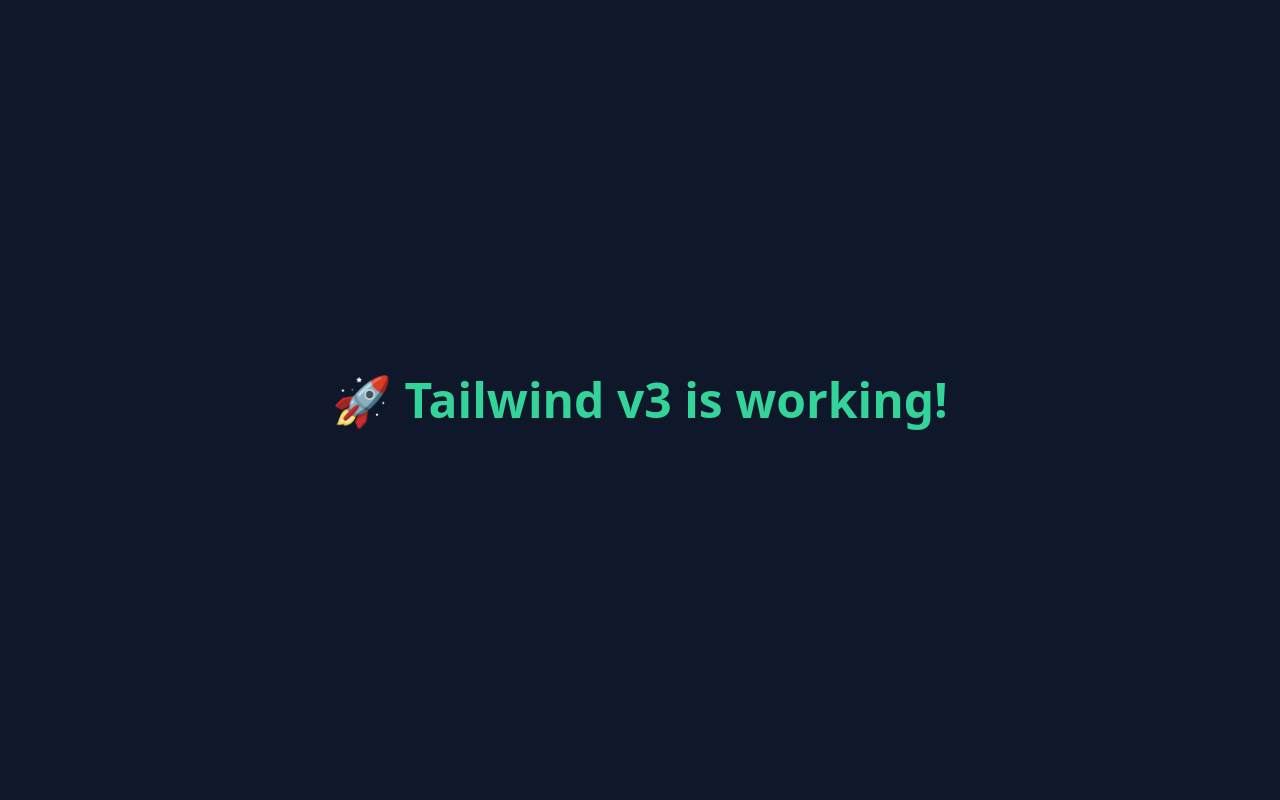
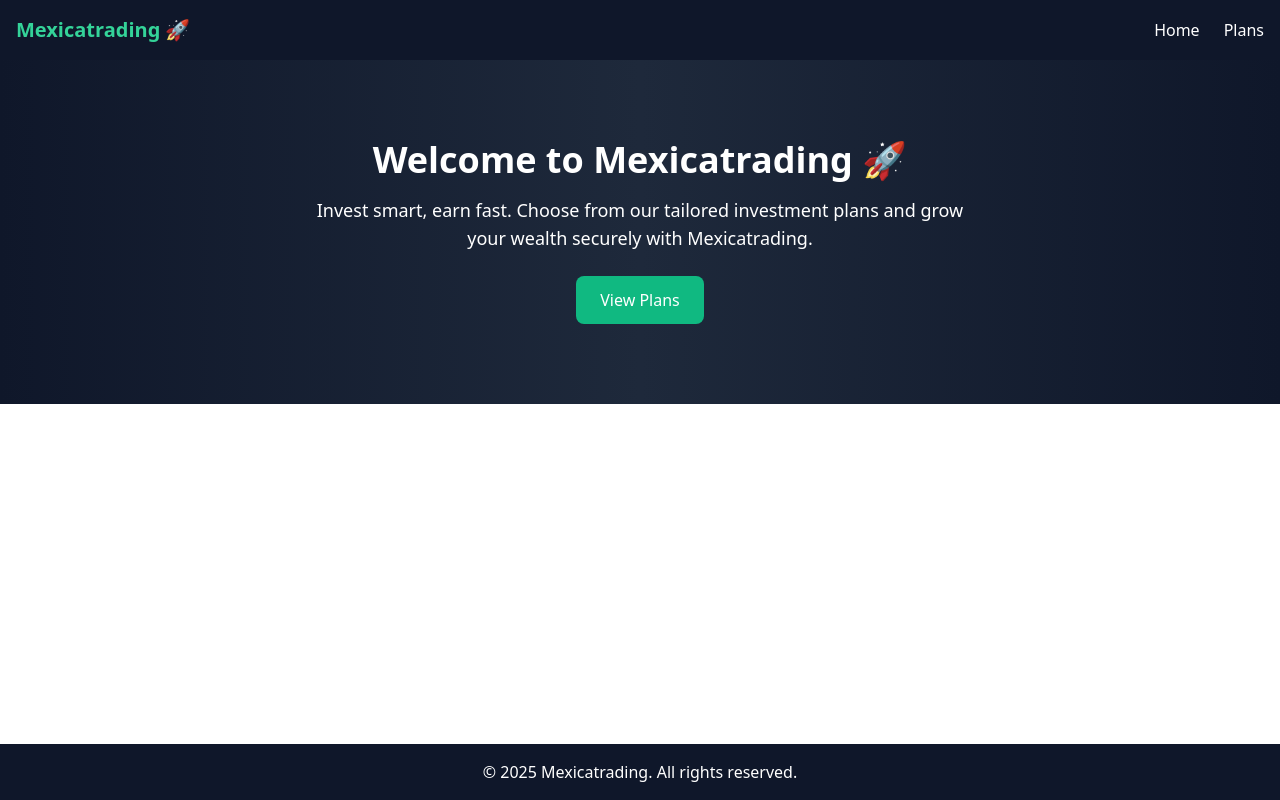
Before and after one commit to cchidiebere64-dot/Mexicatrading, a React (Vite) app: page / in a window 1280 px wide. Built offline with nearby package versions, Linux system fonts and the light colour scheme.

Commit message:
Update App.jsx

```diff
--- a/src/App.jsx
+++ b/src/App.jsx
@@ -1,17 +1,24 @@
-import React from "react";
 import { BrowserRouter as Router, Routes, Route } from "react-router-dom";
 import Navbar from "./components/Navbar";
 import Footer from "./components/Footer";
 import Home from "./pages/Home";
 import Plans from "./pages/Plans";
-import Dashboard from "./pages/Dashboard";
 
-export default function App() {
+function App() {
   return (
-    <div className="h-screen flex items-center justify-center bg-slate-900">
-      <h1 className="text-5xl font-bold text-emerald-400">
-        🚀 Tailwind v3 is working!
-      </h1>
-    </div>
+    <Router>
+      <div className="flex flex-col min-h-screen">
+        <Navbar />
+        <main className="flex-grow">
+          <Routes>
+            <Route path="/" element={<Home />} />
+            <Route path="/plans" element={<Plans />} />
+          </Routes>
+        </main>
+        <Footer />
+      </div>
+    </Router>
   );
 }
+
+export default App;
```
